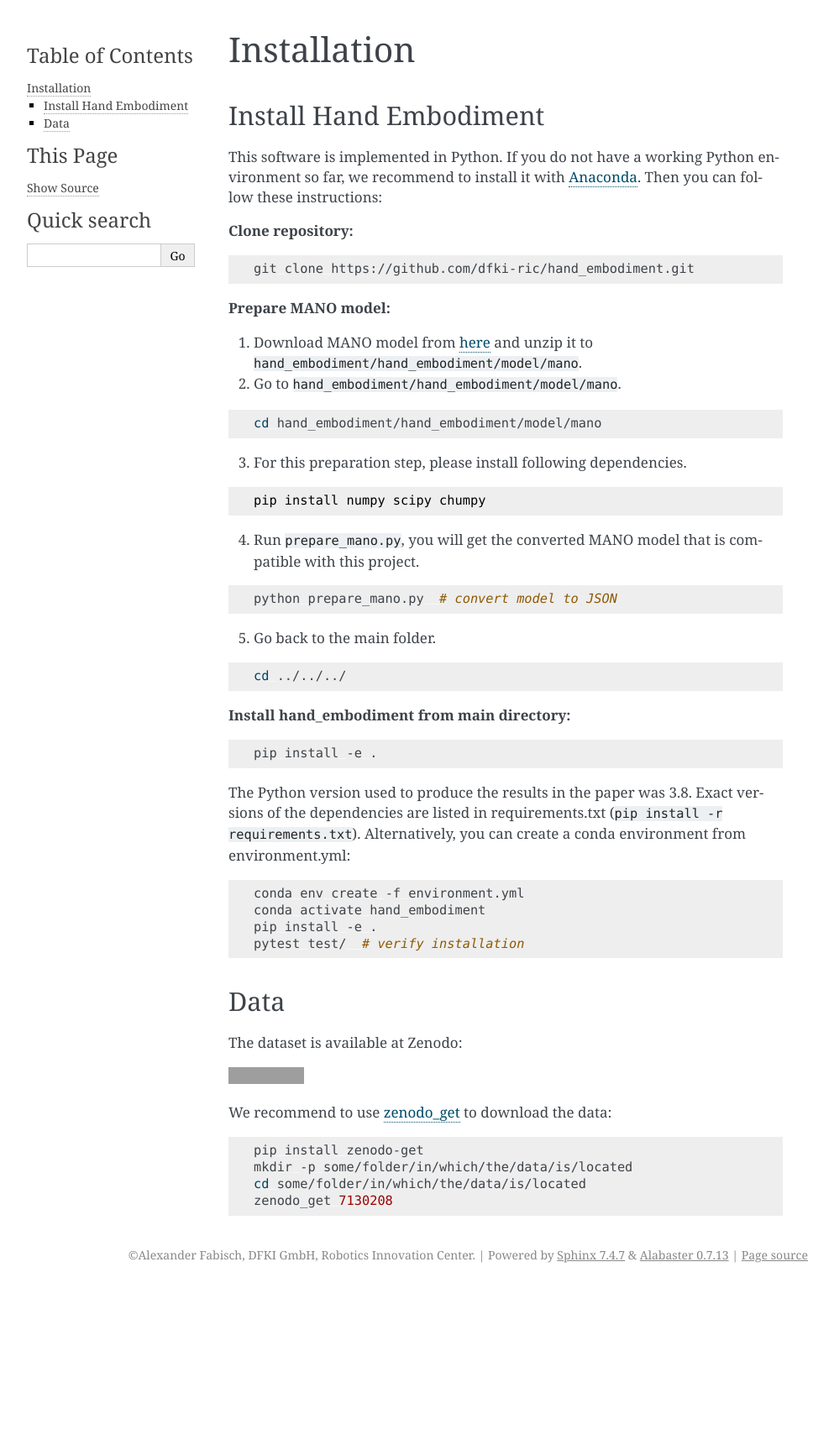
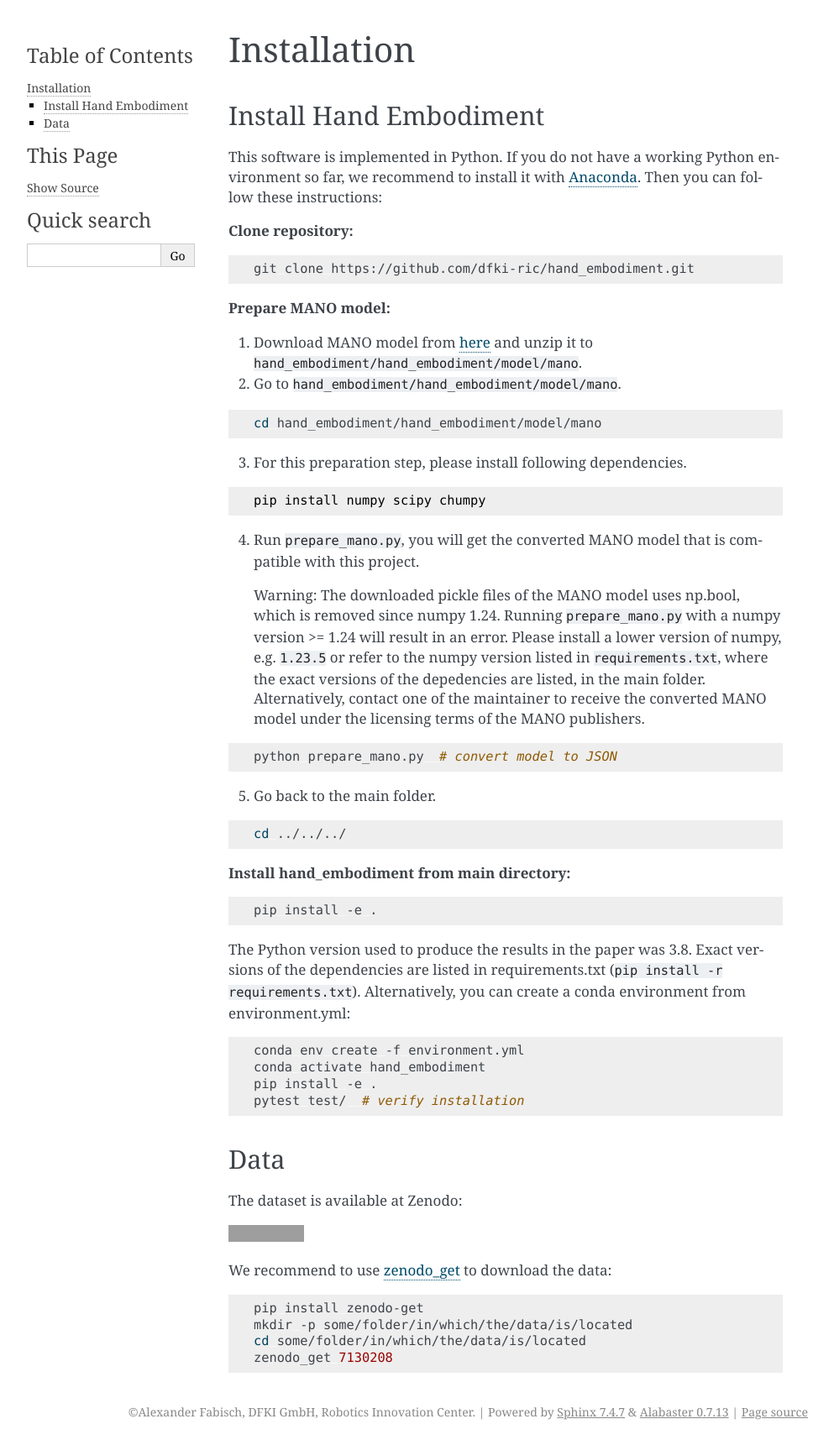
Before and after one commit to dfki-ric/hand_embodiment, a Sphinx documentation site: the page built from doc/source/installation.rst, in a window 1280 px wide. Shown: the whole page at 84% size, without its empty margins (148-1141 px from the left). Built offline with Sphinx 7.4.7, drawn with Linux system fonts in a browser that asks for light colours; before the commit the page ends 1534 px from its top, so only the background shows below that; grey boxes are pictures that could not be loaded.

Commit message:
Update installation.rst

```diff
--- a/doc/source/installation.rst
+++ b/doc/source/installation.rst
@@ -34,6 +34,11 @@ instructions:
 
 4. Run ``prepare_mano.py``, you will get the converted MANO model that
    is compatible with this project.
+
+   Warning: The downloaded pickle files of the MANO model uses np.bool, which is removed since numpy 1.24.
+   Running ``prepare_mano.py`` with a numpy version >= 1.24 will result in an error.
+   Please install a lower version of numpy, e.g. ``1.23.5`` or refer to the numpy version listed in ``requirements.txt``, where the exact versions of the depedencies are listed, in the main folder.
+   Alternatively, contact one of the maintainer to receive the converted MANO model under the licensing terms of the MANO publishers.
 
 .. code-block:: bash
 
```
